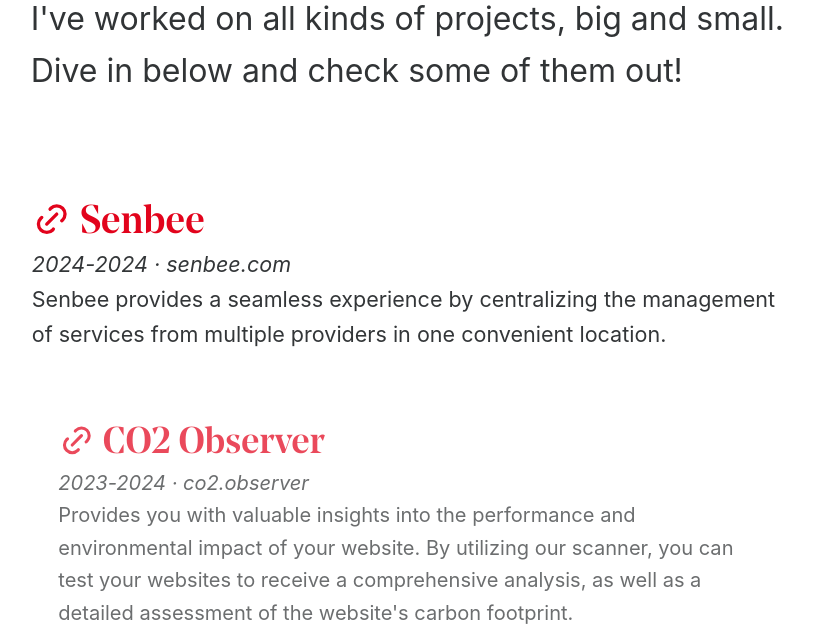
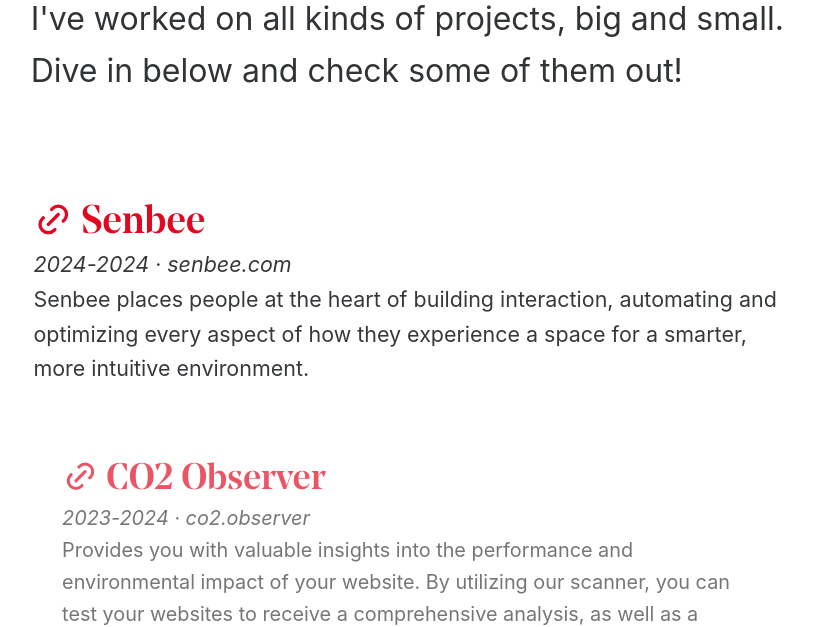
Before and after one commit to triss90/triss.dev, a PHP site: page /projects in a window 1280 px wide. Shown: the part 229-856 px from the top of the page, without its empty margins (228-1041 px from the left). Run offline with PHP 8.4, Linux system fonts and the light colour scheme.

Commit message:
Update project description

```diff
--- a/index.php
+++ b/index.php
@@ -67,7 +67,7 @@
                             <a class="card-link" href="https://senbee.com" target="_blank" rel="noopener">
                                 <div class="card-bg"></div>
                                 <div class="card-title">Senbee</div>
-                                <p class="card-description">Senbee provides a seamless experience by centralizing the management of services from multiple providers in one convenient location</p>
+                                <p class="card-description">Senbee places people at the heart of building interaction, automating and optimizing every aspect of how they experience a space for a smarter, more intuitive environment.</p>
                                 <div class="card-footer"><span class="card-date">2024-<?php echo date("Y"); ?></span></div>
                             </a>
                         </div>
--- a/projects/index.php
+++ b/projects/index.php
@@ -55,7 +55,7 @@
                                 </h2>
                             </a>
                             <br><small class="date">2024-<?php echo date("Y"); ?> · senbee.com</small>
-                            <p class="description">Senbee provides a seamless experience by centralizing the management of services from multiple providers in one convenient location.</p>
+                            <p class="description">Senbee places people at the heart of building interaction, automating and optimizing every aspect of how they experience a space for a smarter, more intuitive environment.</p>
                         </div>
 
                         <div class="project animate">
```
